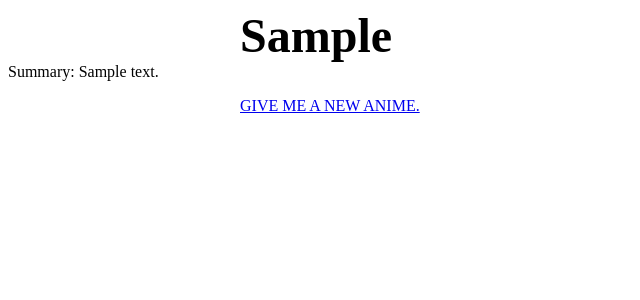
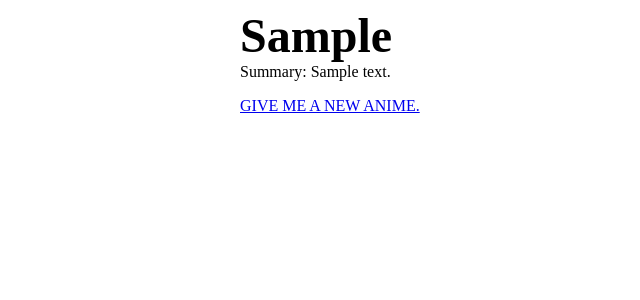
Before and after one commit to infinitescaling/animerecommender, a Flask app: template templates/index.html in a window 1280 px wide. Shown: the top 300 px of the page, without its empty margins (0-640 px from the left). Run offline with Flask 2, Linux system fonts and the light colour scheme; the template is opened without the code that fills it: most values are stand-ins (such as "Sample title", 1, 10 or a date in 2020).

Commit message:
absolute alignment

```diff
--- a/templates/index.html
+++ b/templates/index.html
@@ -3,7 +3,7 @@
     <div position=absolute style="width:800px; margin:0 auto;">
         <b><font size="32">{{ anime_sent }}</font></b>
     </div>
-    <div id='description'> Summary: {{ description }}</div>
+    <div id='description' position=absolute style="width:800px; margin:0 auto;"> Summary: {{ description }}</div>
     <div id='refresh' position=absolute style ="width:800px; margin:0 auto;">
         <p> <a href='#' onclick='location.reload(true); return false';>GIVE ME A NEW ANIME.</a>
         </p>
```
